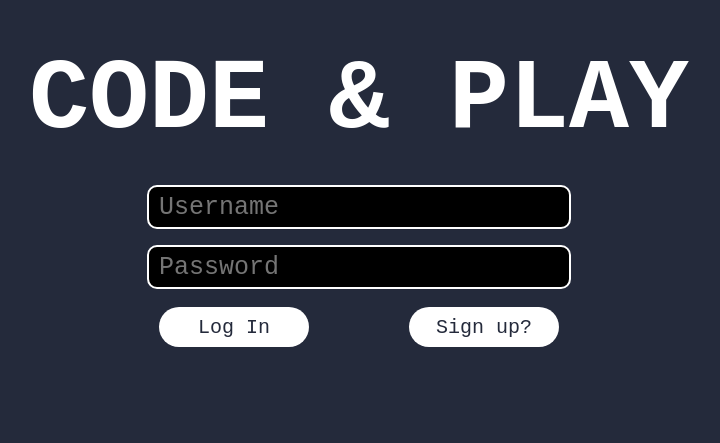
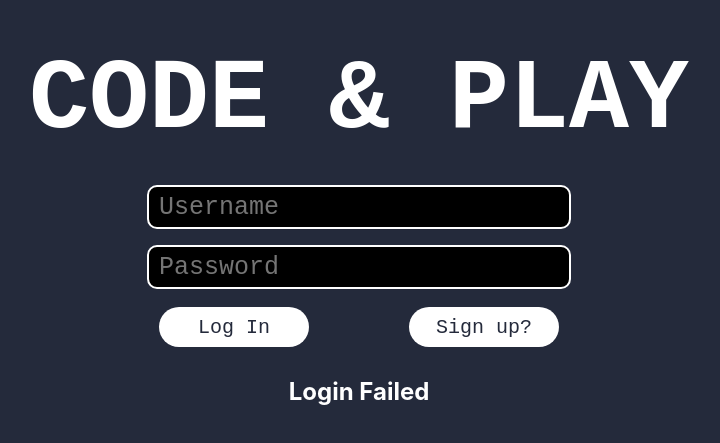
Before and after one commit to zehaowork/Cloud-Group-Project, a React (Create React App) app in the folder codeplay-app/: page / in a window 1280 px wide. Shown: the part 203-646 px from the top of the page, without its empty margins (281-1001 px from the left). Built offline with nearby package versions, Linux system fonts and the light colour scheme.

Commit message:
added status label

```diff
--- a/codeplay-app/src/components/Login/Login.css
+++ b/codeplay-app/src/components/Login/Login.css
@@ -79,3 +79,7 @@ h1 {
 .signup:active {
   background-color: black;
 }
+
+.status {
+  color: white;
+}
--- a/codeplay-app/src/components/Login/Login.jsx
+++ b/codeplay-app/src/components/Login/Login.jsx
@@ -10,6 +10,7 @@ function Login() {
   const [pass, setPass] = useState("");
   const [user, setUser] = useState("");
   const [loading, setLoading] = useState(false);
+  const [status, setStatus] = useState("Login Failed");
   /**
    * TODO: Add actual URL for login
    */
@@ -79,6 +80,7 @@ function Login() {
               Sign up?
             </button>
           </div>
+          <h2 className="status">{status}</h2>
         </div>
       )}
     </div>
```
